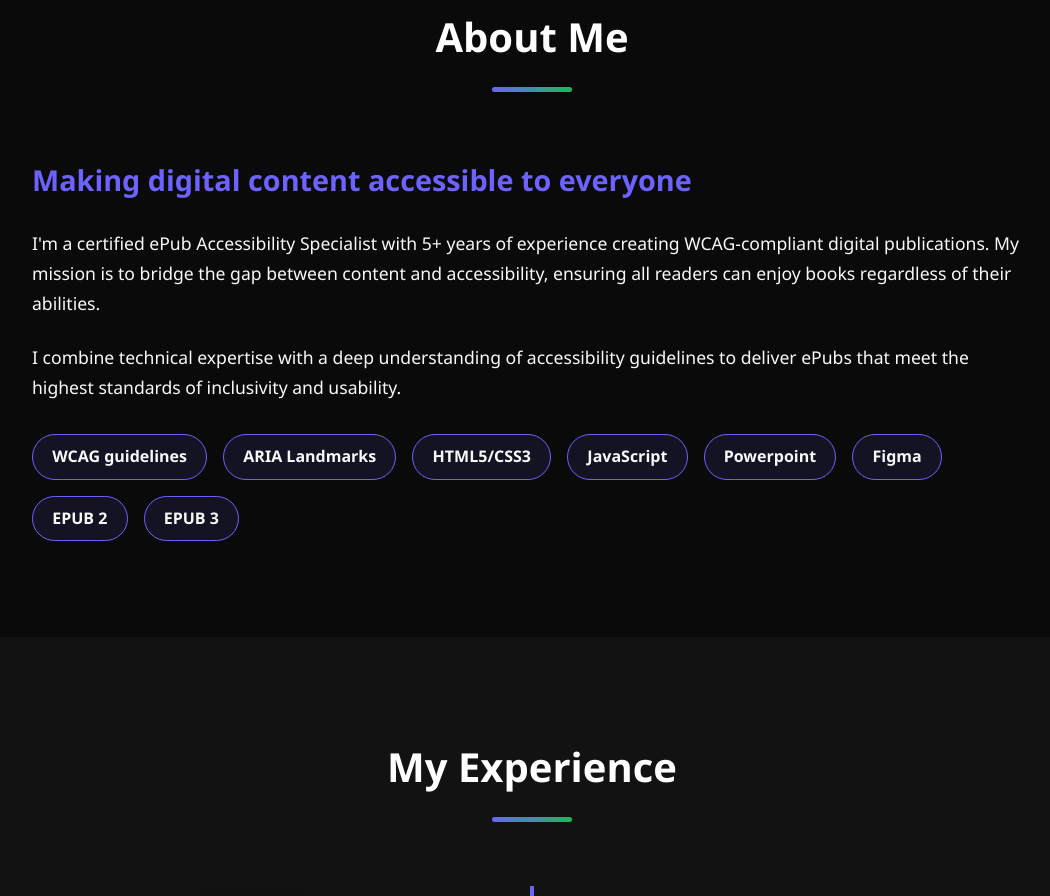
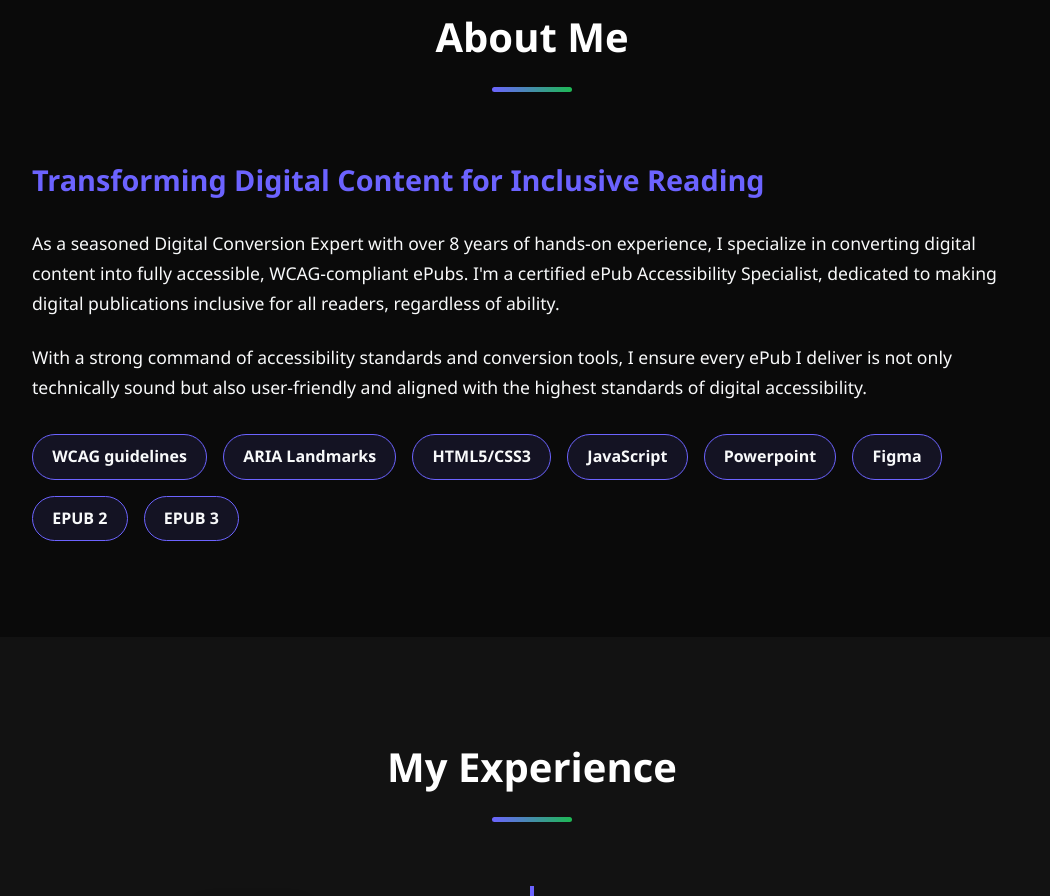
Before and after one commit to saravanan3750/myprofile, a plain HTML site: page main/index.html in a window 1280 px wide. Shown: the part 893-1789 px from the top of the page, without its empty margins (108-1158 px from the left). Drawn offline with Linux system fonts and the light colour scheme.

Commit message:
Update index.html

```diff
--- a/main/index.html
+++ b/main/index.html
@@ -845,9 +845,9 @@
             <h2 class="section-title">About Me</h2>
             <div class="about-content">
                 <div class="about-text">
-                    <h3>Making digital content accessible to everyone</h3>
-                    <p>I'm a certified ePub Accessibility Specialist with 5+ years of experience creating WCAG-compliant digital publications. My mission is to bridge the gap between content and accessibility, ensuring all readers can enjoy books regardless of their abilities.</p>
-                    <p>I combine technical expertise with a deep understanding of accessibility guidelines to deliver ePubs that meet the highest standards of inclusivity and usability.</p>
+                    <h3>Transforming Digital Content for Inclusive Reading</h3>
+                    <p>As a seasoned Digital Conversion Expert with over 8 years of hands-on experience, I specialize in converting digital content into fully accessible, WCAG-compliant ePubs. I'm a certified ePub Accessibility Specialist, dedicated to making digital publications inclusive for all readers, regardless of ability.</p>
+                    <p>With a strong command of accessibility standards and conversion tools, I ensure every ePub I deliver is not only technically sound but also user-friendly and aligned with the highest standards of digital accessibility.</p>
 
                     <div class="skills">
                         <span class="skill">WCAG guidelines</span>
```
